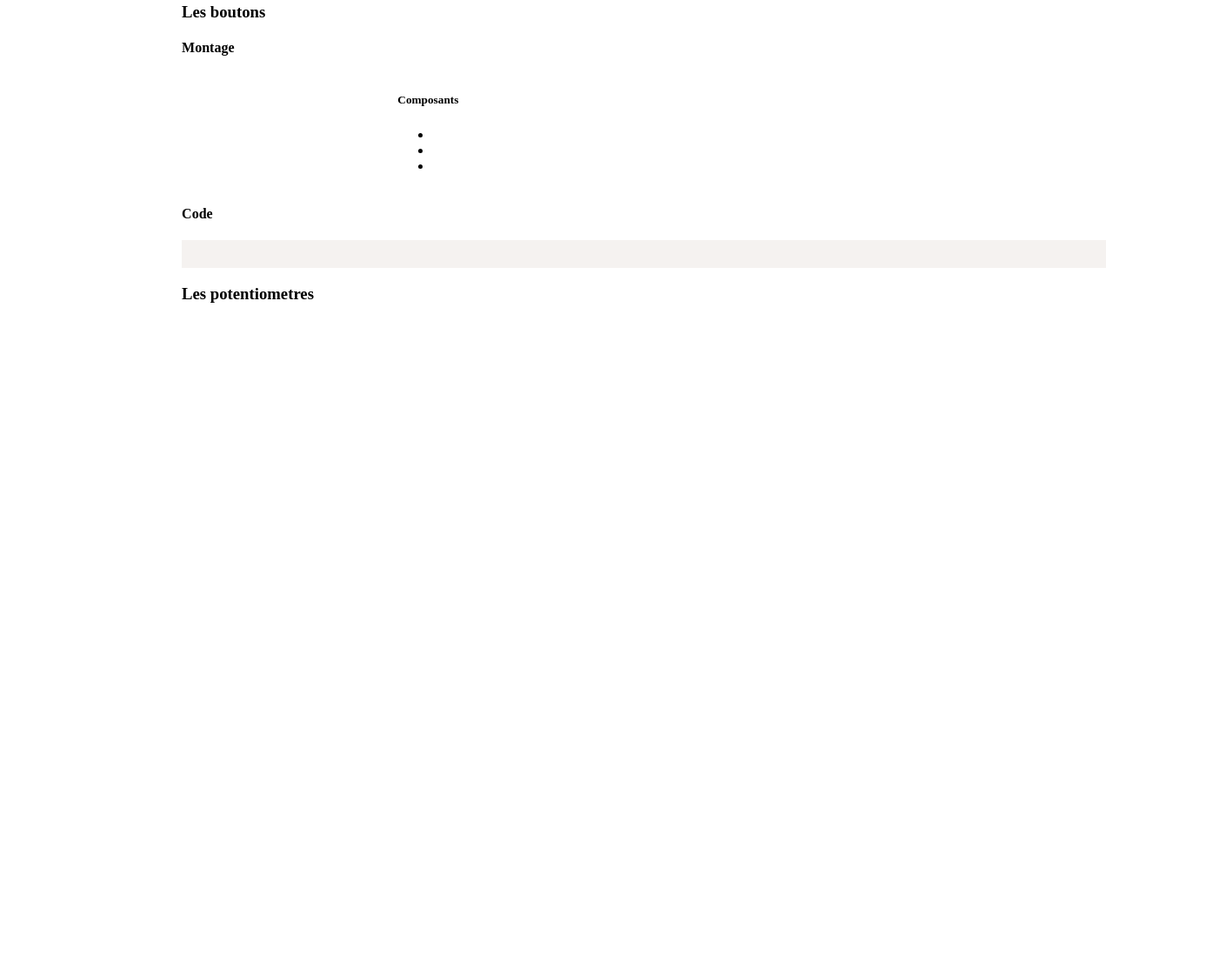
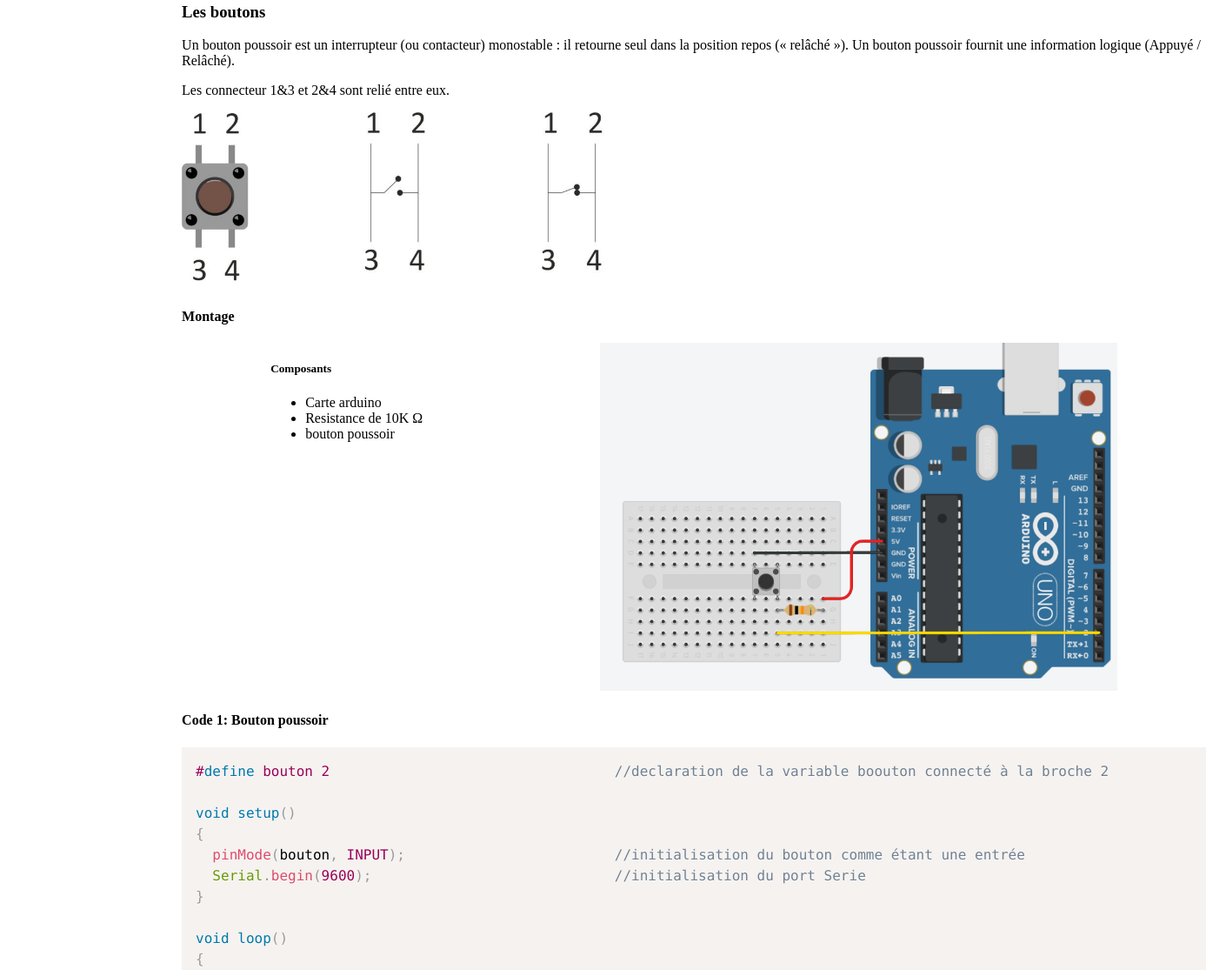
Before and after one commit to micha-jo/micha-jo.GitHub.io, a plain HTML site: page arduino.html in a window 1280 px wide. Shown: the part 4728-5843 px from the top of the page at 87% size, 1387 px wide, since content can reach past the window. Before the commit the page ends 5104 px from the top, so only its background shows below. Drawn offline with Linux system fonts and the light colour scheme.

Commit message:
on continue: interupteur

```diff
--- a/arduino.html
+++ b/arduino.html
@@ -315,9 +315,10 @@ void loop() {
           <article class="bouton">
             <h3>Les boutons</h3>
 
-            <p></p>
+            <p>Un bouton poussoir est un interrupteur (ou contacteur) monostable : il retourne seul dans la position repos (« relâché »). Un bouton poussoir fournit une information logique (Appuyé / Relâché).</p>
             <div class="remarque">
-              <p></p>
+              <p>Les connecteur 1&amp;3 et 2&amp;4 sont relié entre eux.</p>
+              <img height="200"src="./images/bouton.jpg" alt="bouton poussoir">
             </div>
 
             <div class="montage">
@@ -326,19 +327,38 @@ void loop() {
                 <div class="composant">
                   <h5>Composants</h5>
                   <ul>
-                    <li></li>
-                    <li></li>
-                    <li></li>
+                    <li>Carte arduino</li>
+                    <li>Resistance de 10K	&Omega;</li>
+                    <li>bouton poussoir</li>
                   </ul>
                 </div>
                 <div class="schema">
-                  <img height="400" src="" alt="">
+                  <img height="400" src="./images/montgebouton.png" alt="schema de montage d'un bouton poussoir">
                 </div>
               </div>
             </div>
 
             <div class="code">
-              <h4>Code</h4>
+              <h4>Code 1: Bouton poussoir</h4>
+              <pre><code class="language-arduino">#define bouton 2                                  //declaration de la variable boouton connecté à la broche 2
+
+void setup()
+{
+  pinMode(bouton, INPUT);                         //initialisation du bouton comme étant une entrée
+  Serial.begin(9600);                             //initialisation du port Serie
+}
+
+void loop()
+{
+
+  if (digitalRead(bouton) == HIGH){                //si le bouton est sur l'état haut
+    Serial.println ("le bouton n'est pas appuyer");//alors on affiche: "le bouton n'est pas appuyer" dans le port serie
+  }
+  else {                                           //sinon
+    Serial.println ("le bouton est appuyer");      //on affiche: "le bouton est appuyer" dans le port serie
+  }
+}</code></pre>
+              <h4>Code 2: Interupteur</h4>
               <pre><code class="language-arduino"></code></pre>
             </div>
           </article>
```
Also changed, not shown: images/bouton.jpg (added), images/montgebouton.png (added).
